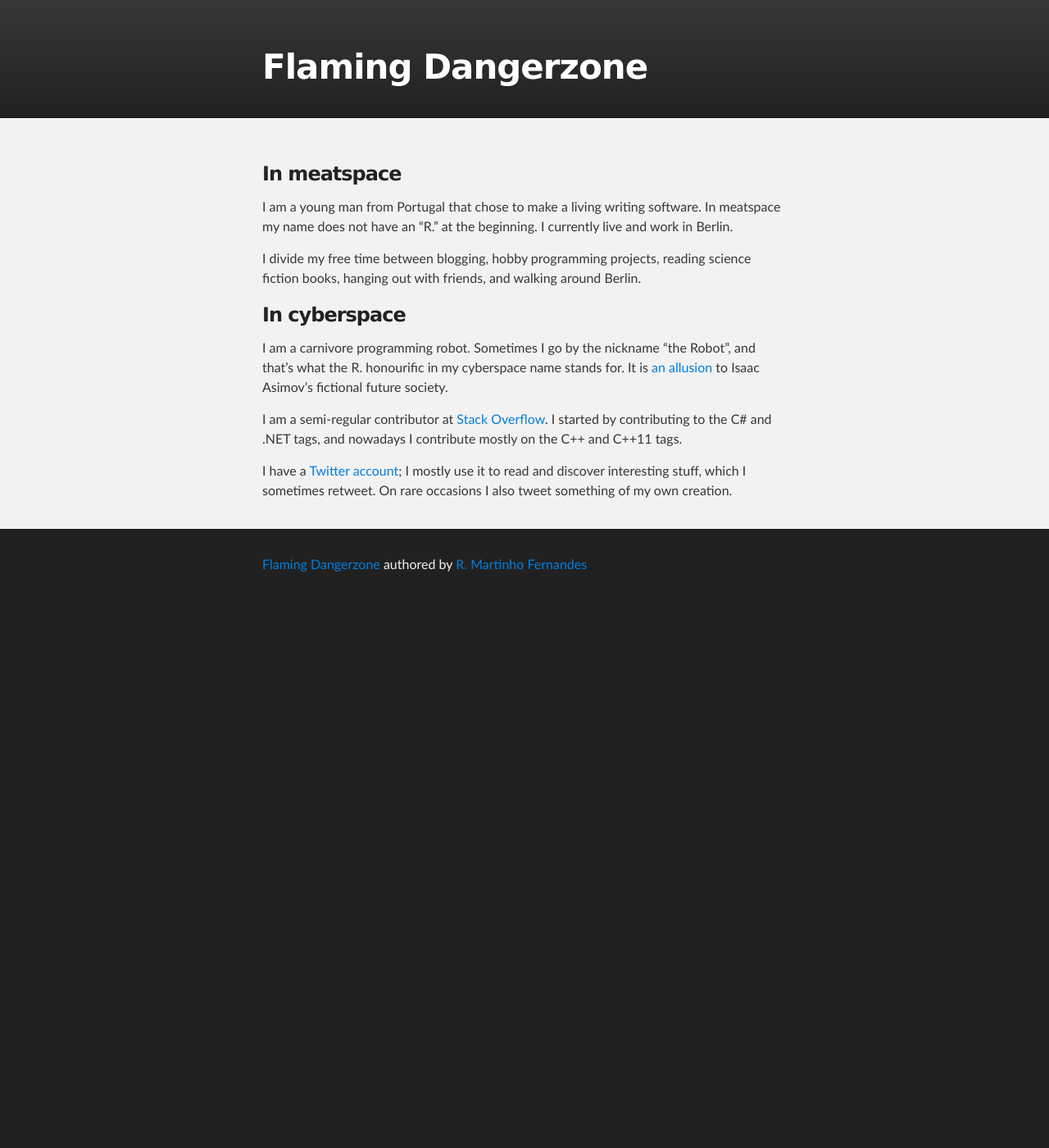
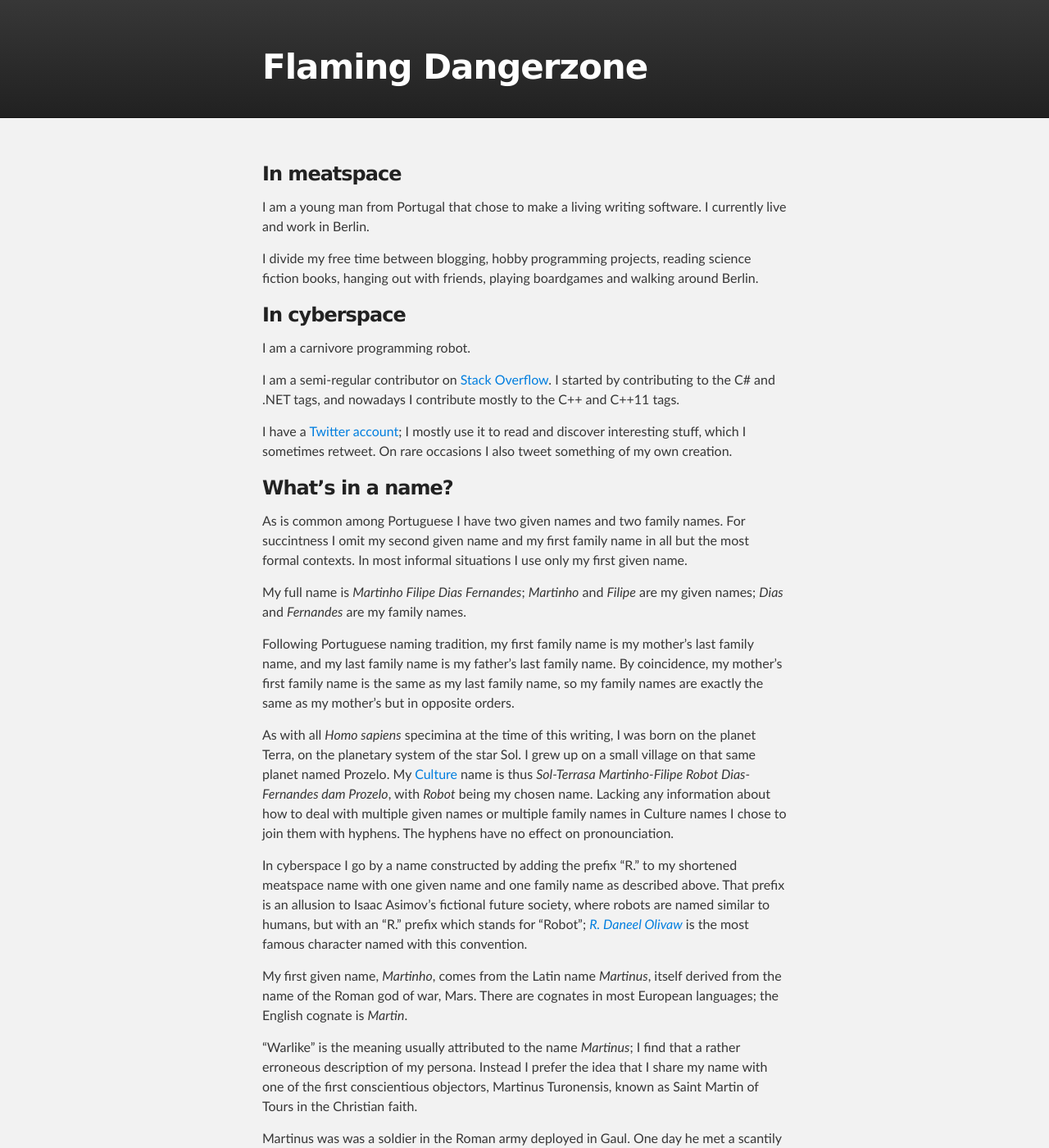
Before and after one commit to rmartinho/flamingdangerzone, a Jekyll site: the page built from robot.markdown, in a window 1280 px wide and 1400 px high. Shown: the whole window at 82% size. Built offline with Jekyll 4.4.1, drawn with Linux system fonts in a browser that asks for light colours; Markdown is read by kramdown in place of the engine named in the settings; some of the changed text lies outside the part shown.

Commit message:
Added section about my names.

```diff
--- a/robot.markdown
+++ b/robot.markdown
@@ -5,26 +5,97 @@ title: About R. Martinho Fernandes
 
 ### In meatspace
 
-I am a young man from Portugal that chose to make a living writing software.
-In meatspace my name does not have an "R." at the beginning. I currently live
-and work in Berlin.
+I am a young man from Portugal that chose to make a living writing software. I
+currently live and work in Berlin.
 
 I divide my free time between blogging, hobby programming projects, reading
-science fiction books, hanging out with friends, and walking around Berlin.
+science fiction books, hanging out with friends, playing boardgames and walking
+around Berlin.
 
 ### In cyberspace
 
-I am a carnivore programming robot. Sometimes I go by the nickname "the Robot",
-and that's what the R. honourific in my cyberspace name stands for.
-It is [an allusion][rdaneel] to Isaac Asimov's fictional future society.
+I am a carnivore programming robot.
 
-I am a semi-regular contributor at [Stack Overflow][so]. I started by contributing
-to the C# and .NET tags, and nowadays I contribute mostly on the C++ and C++11 tags.
+I am a semi-regular contributor on [Stack Overflow][so]. I started by
+contributing to the C# and .NET tags, and nowadays I contribute mostly to the
+C++ and C++11 tags.
+
+ [so]: http://stackoverflow.com/u/46642
 
 I have a [Twitter account][twitter]; I mostly use it to read and discover
 interesting stuff, which I sometimes retweet. On rare occasions I also tweet
 something of my own creation.
 
  [twitter]: http://twitter.com/martinfernandes
- [so]: http://stackoverflow.com/u/46642
+
+### What's in a name?
+
+As is common among Portuguese I have two given names and two family names. For
+succintness I omit my second given name and my first family name in all but the
+most formal contexts. In most informal situations I use only my first given
+name.
+
+My full name is *Martinho Filipe Dias Fernandes*; *Martinho* and *Filipe* are my
+given names; *Dias* and *Fernandes* are my family names.
+
+<!-- TODO section on pronounciation -->
+
+Following Portuguese naming tradition, my first family name is my mother's last
+family name, and my last family name is my father's last family name. By
+coincidence, my mother's first family name is the same as my last family name,
+so my family names are exactly the same as my mother's but in opposite orders.
+
+As with all *Homo sapiens* specimina at the time of this writing, I was born on the
+planet Terra, on the planetary system of the star Sol. I grew up on a small
+village on that same planet named Prozelo. My [Culture] name is thus
+*Sol-Terrasa Martinho-Filipe Robot Dias-Fernandes dam Prozelo*, with *Robot*
+being my chosen name. Lacking any information about how to deal with multiple
+given names or multiple family names in Culture names I chose to join them with
+hyphens. The hyphens have no effect on pronounciation.
+
+ [Culture]: http://en.wikipedia.org/The_Culture
+
+In cyberspace I go by a name constructed by adding the prefix "R." to my
+shortened meatspace name with one given name and one family name as described
+above. That prefix is an allusion to Isaac Asimov's fictional future
+society, where robots are named similar to humans, but with an "R." prefix which
+stands for "Robot"; [*R. Daneel Olivaw*][rdaneel] is the most famous character
+named with this convention.
+
  [rdaneel]: http://en.wikipedia.org/wiki/R._Daneel_Olivaw
+
+My first given name, *Martinho*, comes from the Latin name *Martinus*, itself
+derived from the name of the Roman god of war, Mars. There are cognates in most
+European languages; the English cognate is *Martin*.
+
+"Warlike" is the meaning usually attributed to the name *Martinus*; I find that
+a rather erroneous description of my persona. Instead I prefer the idea that I
+share my name with one of the first conscientious objectors, Martinus
+Turonensis, known as Saint Martin of Tours in the Christian faith.
+
+Martinus was was a soldier in the Roman army deployed in Gaul. One day he met a
+scantily clad beggar near Amiens and cut his cloak in half to share it with the
+beggar. Later that night he dreamed of Jesus wearing the half he gave away and
+that lead to him joining the Christian faith. Finding his duty as a soldier
+incompatible with his newfound faith, he become a conscientious objector.
+
+My second given name, *Filipe*, comes from the Greek *Φίλιππος* (*Philippos*), a
+compound of φίλος (*phílos*, meaning "friend") and ἵππος (*hippos*, meaning
+"horse"); a straightforward translation would be "friend of horses". Again, most
+European languages have cognates for this name; the English cognate is *Philip*.
+
+The origin of my first family name, *Dias*, is a bit harder to pinpoint and
+there are various theories around. The Spanish cognate *Diaz* may be a
+patronymic of *Diego*, itself derived from the name of the biblical figure
+[Jacob] (יַעֲקֹב), leading to the meaning of "son of Jacob". The offspring of the
+sons of Jacob became the tribes of Israel after the Exodus.
+
+ [Jacob]: http://en.wikipedia.org/wiki/Jacob
+
+My last family name, *Fernandes*, is a patronymic of *Fernando*, which comes
+from the Germanic name *Ferdinand* through the Visigothic influence in the
+Iberian peninsula in the Early Middle Ages. The original meaning of the Germanic
+name is "adventurous journey".
+
+Coincidentally, *Fernandes* is the family name I took from my father and it is a
+patronymic of *Fernando* which is my father's given name.
```
